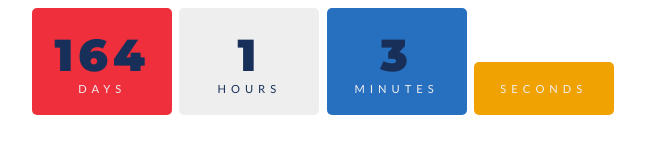
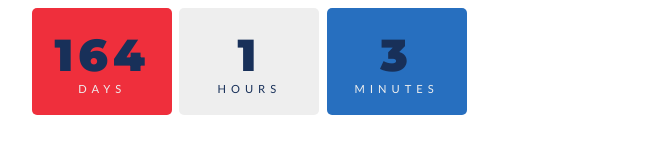
Before and after one commit to BoDA7Mz/Notion, a plain HTML site: page index.html in a window 1280 px wide. Shown: the whole page, without its empty margins (317-962 px from the left). Drawn offline with Linux system fonts and the light colour scheme.

Commit message:
Update 4 index.html

```diff
--- a/index.html
+++ b/index.html
@@ -40,9 +40,6 @@ body{
   background: #276FBF;
 }
 
-.seconds {
-  background: #F0A202;
-}
 
 .numbers {
   font-family: 'Montserrat', sans-serif;
@@ -95,7 +92,6 @@ body{
       <div class="minutes">
         <div  id="minutes" class="numbers"> </div>minutes</div>
       <div   class="seconds">
-        <div id="seconds" class="numbers"> </div>seconds</div>
       </div>
 
 </div>
@@ -119,7 +115,6 @@ let timer = setInterval(function() {
   let days = Math.floor(diff / (1000 * 60 * 60 * 24));
   let hours = Math.floor((diff % (1000 * 60 * 60 * 24)) / (1000 * 60 * 60));
   let minutes = Math.floor((diff % (1000 * 60 * 60)) / (1000 * 60));
-  let seconds = Math.floor((diff % (1000 * 60)) / 1000);
 
   // display
   document.getElementById("days").innerHTML=days
```
